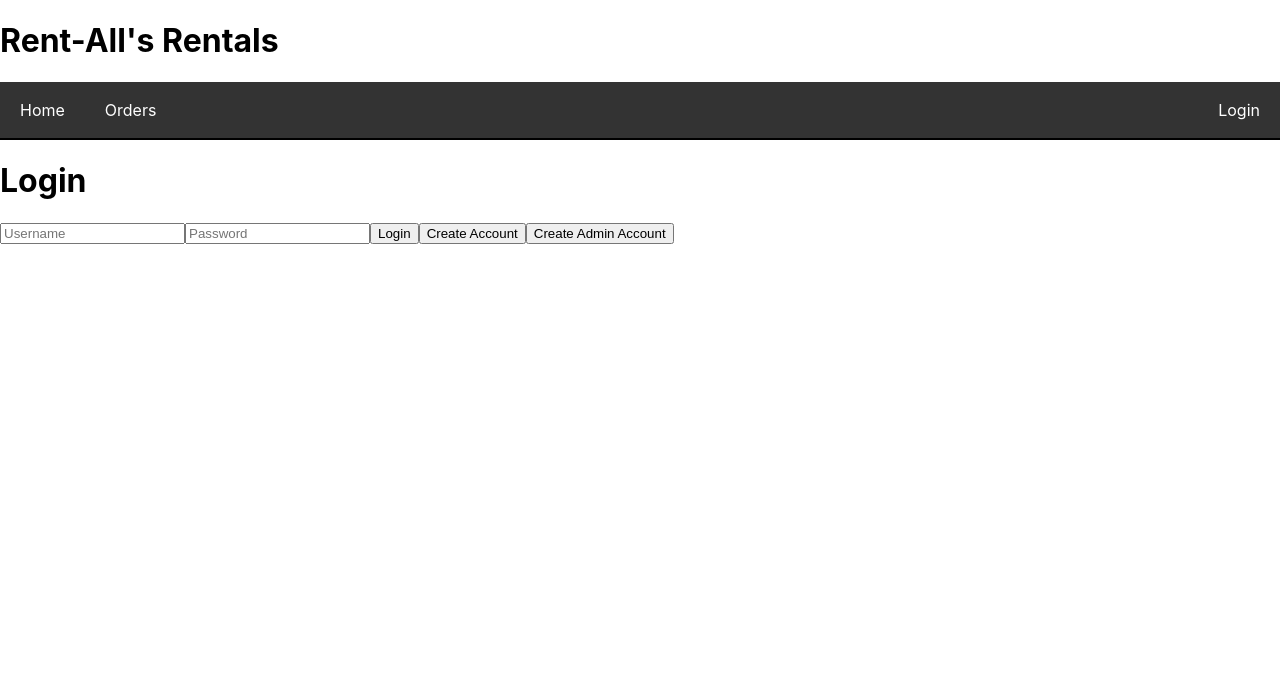
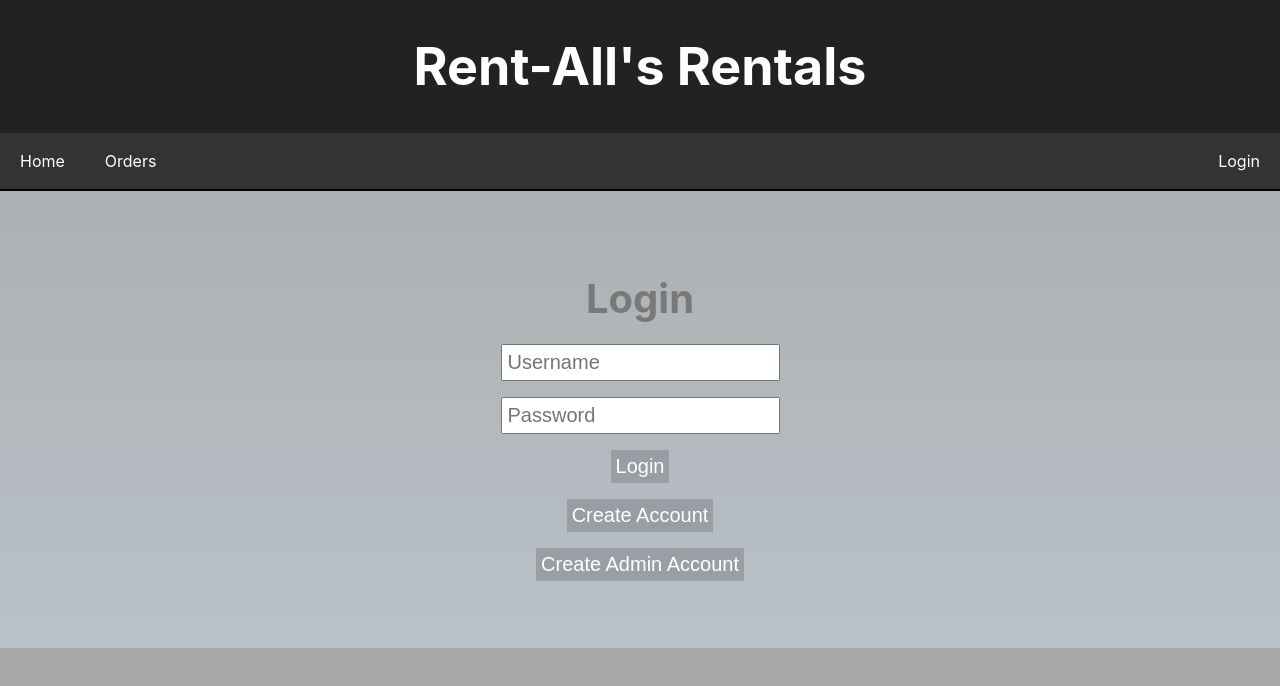
Before and after one commit to 240408-JavaReactAWS/CarRentalProject1, a React (Create React App) app in the folder car-rental-frontend/: page / in a window 1280 px wide. Shown: the top 686 px of the page. Built offline with nearby package versions, Linux system fonts and the light colour scheme.

Commit message:
Styling Update

```diff
--- a/car-rental-frontend/package.json
+++ b/car-rental-frontend/package.json
@@ -8,8 +8,6 @@
     "@testing-library/user-event": "^13.5.0",
     "@types/jest": "^27.5.2",
     "@types/node": "^16.18.96",
-    "@types/react": "^18.2.79",
-    "@types/react-dom": "^18.2.25",
     "axios": "^1.6.8",
     "react": "^18.2.0",
     "react-dom": "^18.2.0",
@@ -41,5 +39,9 @@
       "last 1 firefox version",
       "last 1 safari version"
     ]
+  },
+  "devDependencies": {
+    "@types/react": "^18.3.0",
+    "@types/react-dom": "^18.3.0"
   }
 }
--- a/car-rental-frontend/src/App.css
+++ b/car-rental-frontend/src/App.css
@@ -1,5 +1,10 @@
 .App {
   text-align: center;
+}
+
+body {
+  background-image: linear-gradient( rgb(168, 168, 168), rgb(185, 194, 200));
+
 }
 
 .App-logo {
@@ -36,3 +41,14 @@
     transform: rotate(360deg);
   }
 }
+
+.header, .loginpage {
+  background-color: rgba(0, 0, 0, 0.800);
+  min-height: 15vh;
+  display: flex;
+  flex-direction: column;
+  align-items: center;
+  justify-content: center;
+  font-size: calc(10px + 2vmin);
+  color: white;
+}
--- a/car-rental-frontend/src/App.tsx
+++ b/car-rental-frontend/src/App.tsx
@@ -1,5 +1,4 @@
 import React from 'react';
-import logo from './logo.svg';
 import './App.css';
 import {BrowserRouter, Route, Routes} from 'react-router-dom'
 import OrderPage from './components/orders/OrderPage';
--- /dev/null
+++ b/car-rental-frontend/src/components/login/Login.css
@@ -0,0 +1,30 @@
+/* Login.css */
+.LoginPage {
+    display: flex;
+    flex-direction: column;
+    align-items: center;
+    justify-content: center;
+    padding: 4%;
+}
+
+.LoginPage h1 {
+    font-size: 40px;
+    margin-bottom: 1rem;
+    padding: 5px;
+    color: rgb(121, 121, 121);
+}
+
+.LoginPage input {
+    font-size: 20px;
+    margin-bottom: 1rem;
+    padding: 5px;
+}
+
+.LoginPage button {
+    border: none;
+    color: white;
+    font-size: 20px;
+    margin-bottom: 1rem;
+    padding: 5px;
+    background-color: rgba(134, 141, 146, 0.61);
+}
--- a/car-rental-frontend/src/components/login/Login.tsx
+++ b/car-rental-frontend/src/components/login/Login.tsx
@@ -1,4 +1,5 @@
 import React, { SyntheticEvent, useState } from 'react';
+import './Login.css';
 
 function Login() {
 
@@ -67,7 +68,7 @@
 
     return (
         <>
-            <div>
+            <div className='LoginPage'>
                 <h1>Login</h1>
                 <input type="text" placeholder="Username" onChange={changeUsername} />
                 <input type="password" placeholder="Password" onChange={changePassword} />
--- /dev/null
+++ b/car-rental-frontend/src/components/orders/OrderPage.css
@@ -0,0 +1,5 @@
+/* OrderPage.css */
+.orderPage {
+    padding: 4%;
+    background-image: linear-gradient( rgb(168, 168, 168), rgb(185, 194, 200));
+}
--- a/car-rental-frontend/src/components/orders/OrderPage.tsx
+++ b/car-rental-frontend/src/components/orders/OrderPage.tsx
@@ -4,6 +4,7 @@
 import { IOrder } from '../../models/IOrder';
 import { IOrderDTO } from '../../models/IOrderDTO';
 import OrderNav from './OrderNav';
+import './OrderPage.css';
 
 
 
@@ -139,6 +140,7 @@
 
     return (
         <>
+        <nav className='orderPage'>
             <h1>Orders</h1>
             {
                 (user.isAdmin) && (
@@ -162,6 +164,7 @@
                     )
             }
             )}
+            </nav>
         </>
     )
 
```
Also changed, not shown: 1 other file (tests, documents, lock files or other folders).
